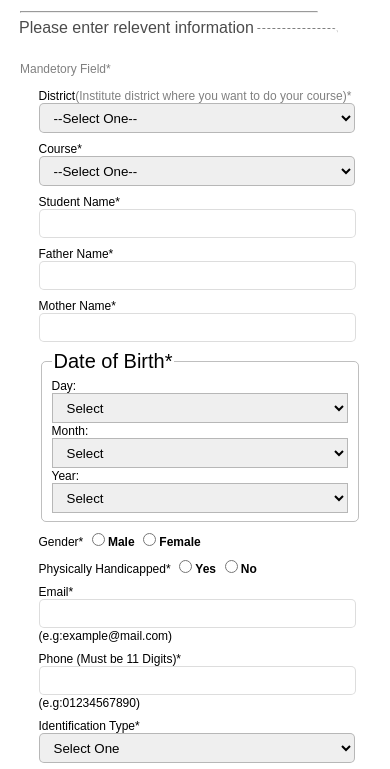
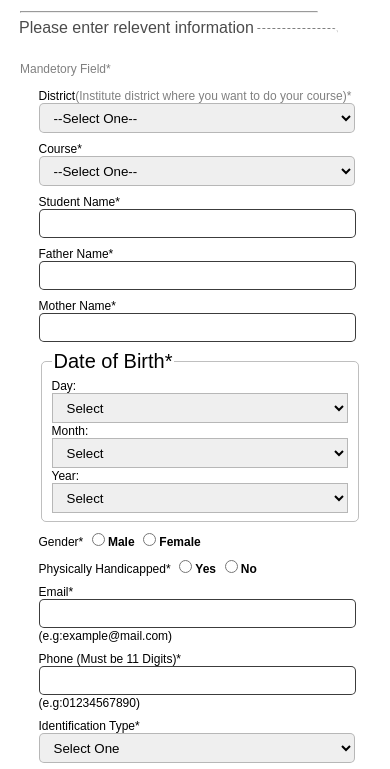
Before and after one commit to ashiquzzaman-rahad/Registration-Form-Assignment, a plain HTML site: page index.html in a window 390 px wide. Shown: the part 43-812 px from the top of the page. Drawn offline with Linux system fonts and the light colour scheme.

Commit message:
input field darken for mobile

```diff
--- a/style.css
+++ b/style.css
@@ -164,7 +164,7 @@ input[type="submit"]:hover {
   input:not([type="radio"]) {
     width: 91%;
     height: 25px;
-    border: 1px solid rgba(128, 128, 128, 0.267);
+    border: 1px solid rgba(0, 0, 0, 0.766);
     border-radius: 5px;
     padding-left: 10px;
   }
```
